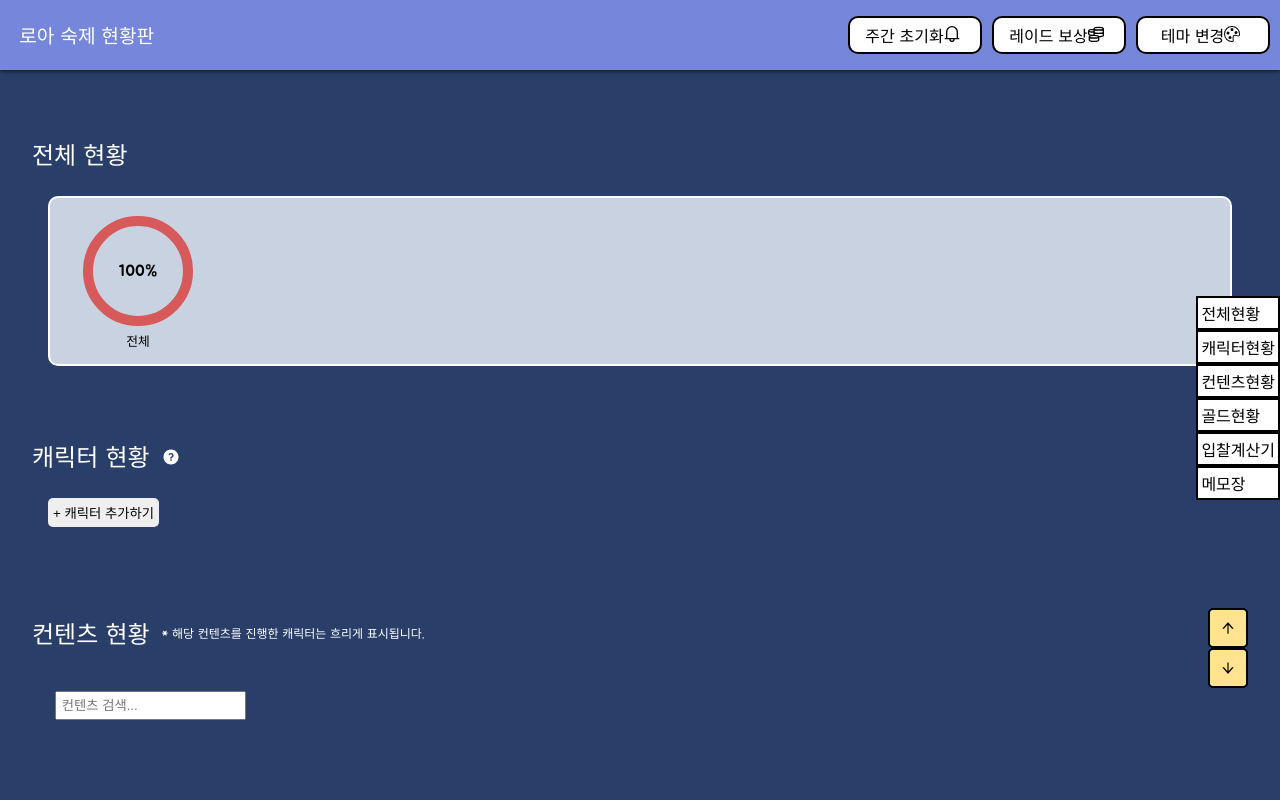
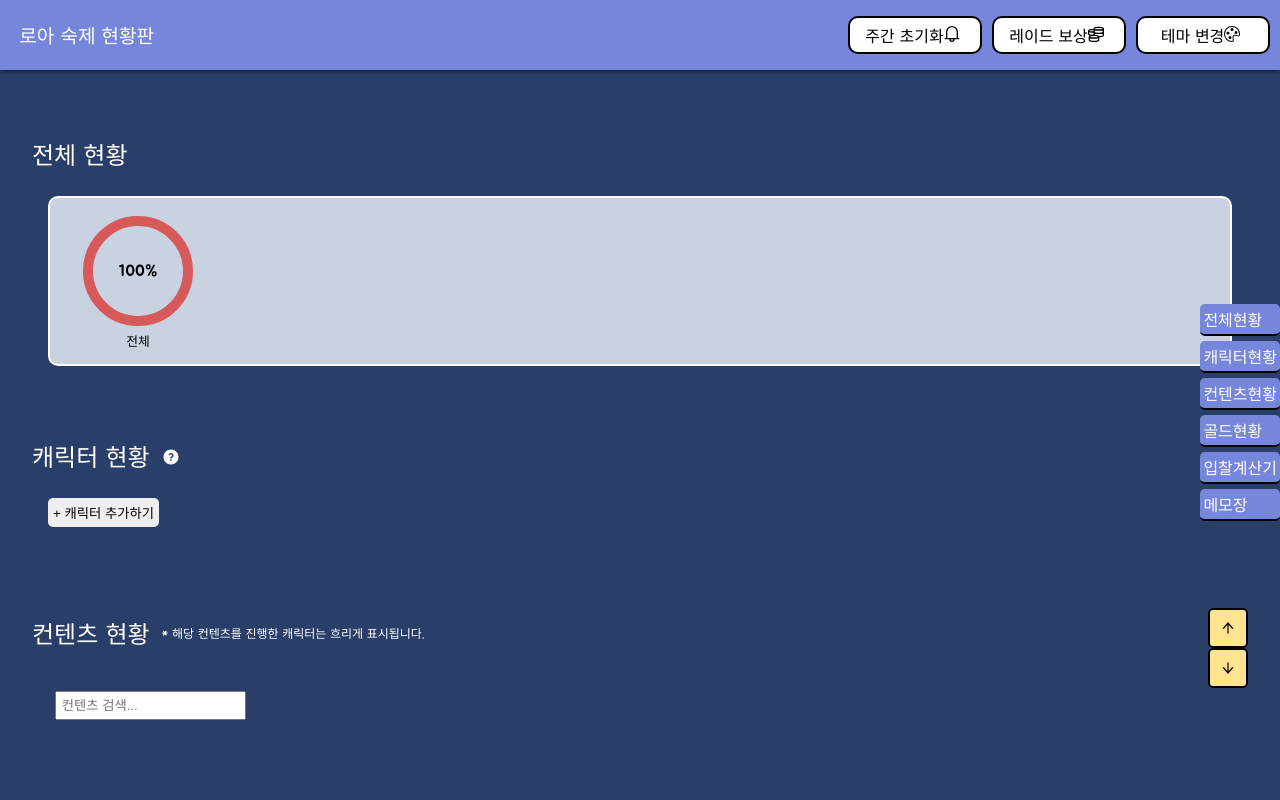
Before and after one commit to KimJaewon3/loa-homework-helper, a React (Create React App) app in the folder client/: page / in a window 1280 px wide. Shown: the top 800 px of the page. Built offline with nearby package versions, Linux system fonts and the light colour scheme.

Commit message:
feat: 네비게이션 바 css 추가

```diff
--- a/client/src/components/fixedMenu.tsx
+++ b/client/src/components/fixedMenu.tsx
@@ -6,15 +6,18 @@ import LootCalculator from '../modals/lootCalculator';
 
 const FixedMenuDiv = styled.nav`
   position: fixed;
-  top: 35%;
+  top: 36%;
   right: 0%;
   li {
     list-style: none;
   }
   .fixed-menu {
     padding: 3px;
-    background-color: white;
-    border: 2px solid black;
+    background-color: ${({ theme }) => theme.color.titleColor};
+    color: ${({ theme }) => theme.color.fontColor};
+    border-bottom: 2px solid black;
+    border-radius: 5px;
+    margin-top: 5px;
   }
   .fixed-menu-goto-btn {
     position: fixed;
```
